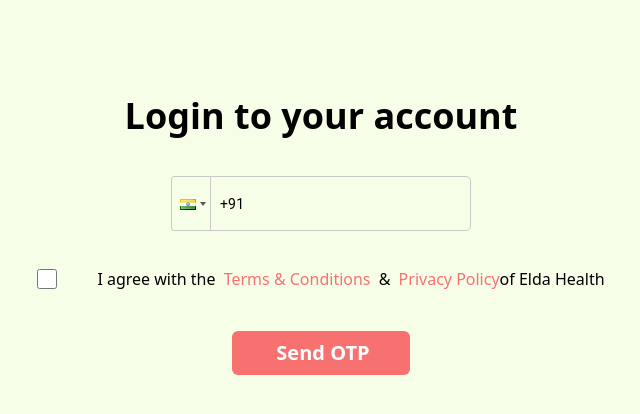
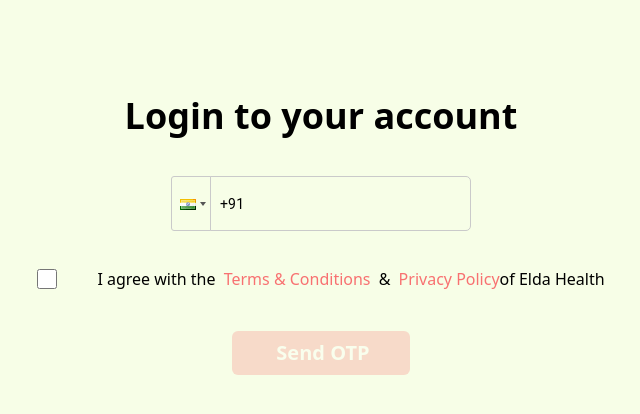
Before and after one commit to kaushalyad/elda-health-app, a React (Create React App) app: page /elda-health-app/elda-health-app in a window 1280 px wide. Shown: the top 414 px of the page, without its empty margins (319-959 px from the left). Built offline with nearby package versions, Linux system fonts and the light colour scheme.

Commit message:
fixed working of sendOTP

```diff
--- a/src/components/Authentication/Authentication.jsx
+++ b/src/components/Authentication/Authentication.jsx
@@ -140,7 +140,7 @@ const Authentication = () => {
                 </div>
                 <button
                   onClick={onOTPVerify}
-                  className="bg-red-400  flex  items-center justify-center py-3 px-3 mx-auto text-white rounded font-bold text-xl mt-8"
+                  className={`"bg-red-400  flex  items-center justify-center py-3 px-3 mx-auto text-white rounded font-bold text-xl mt-8"`}
                 >
                   <div className="w-7 ">
                     {loading && (
@@ -197,7 +197,8 @@ const Authentication = () => {
                   </div>
                   <div className="text-center flex justify-center mt-10">
                     <button
-                      className="bg-red-400 rounded-md px-5 py-2 text-white hover:bg-red-500 font-semibold flex text-xl text-center"
+                    disabled={!accepted}
+                      className="bg-red-400 rounded-md px-5 py-2 text-white hover:bg-red-500 font-semibold flex text-xl text-center disabled:cursor-not-allowed disabled:opacity-25"
                       onClick={onSignup}
                     >
                       <span className="w-6">
```
